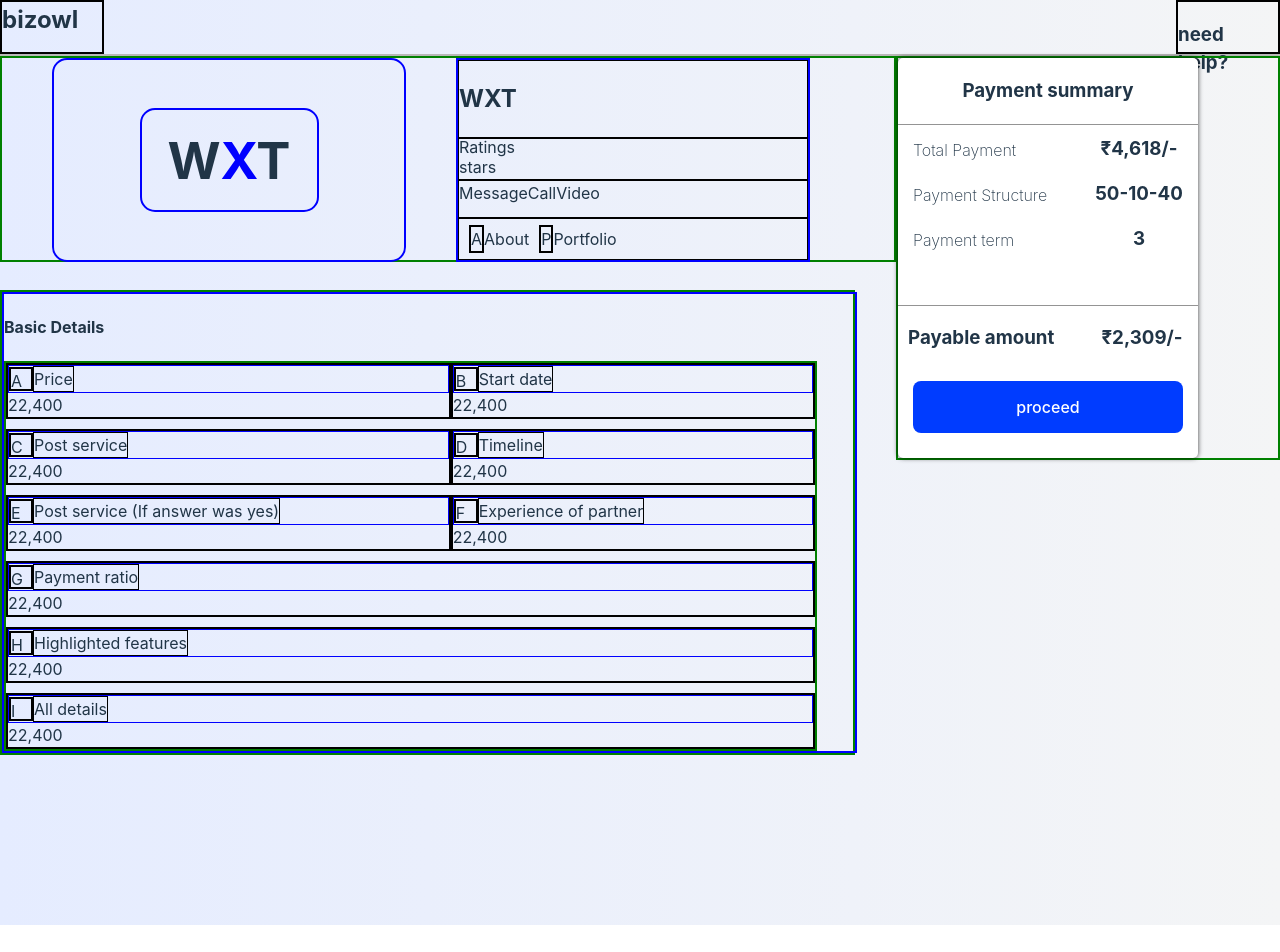
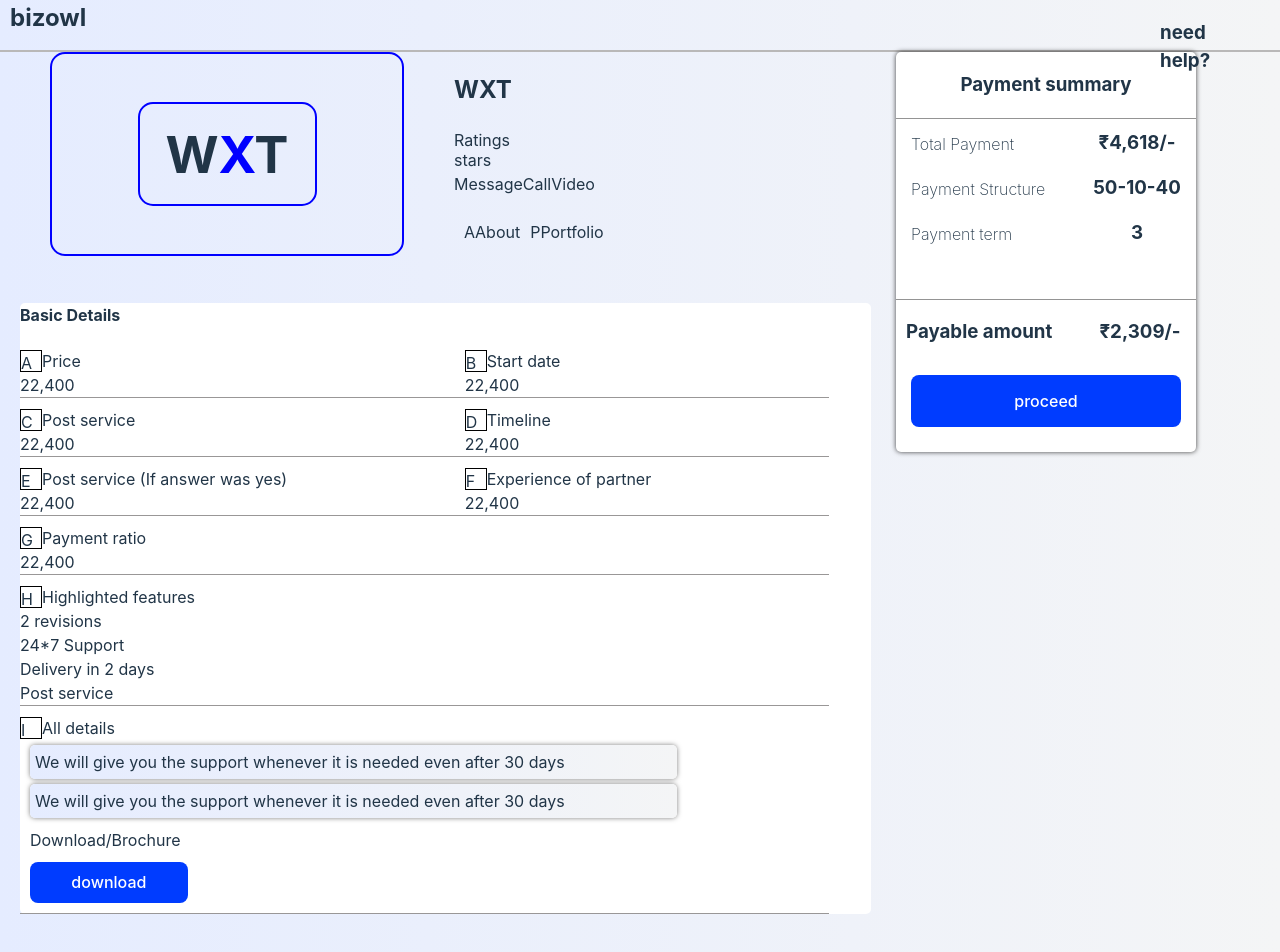
Before and after one commit to AtharvaSail11/getStarted, a React (Vite) app in the folder getStarted/: page / in a window 1280 px wide. Shown: the top 952 px of the page. Before the commit the page ends 925 px from the top, so only its background shows below. Built offline with nearby package versions, Linux system fonts and the light colour scheme.

Commit message:
changes-2

```diff
--- a/getStarted/src/App.css
+++ b/getStarted/src/App.css
@@ -19,7 +19,7 @@ nav{
 #logo{
   height: 50px;
   width:100px;
-  border:2px solid black;
+  margin-left: 10px;
 }
 
 #logo h2{
@@ -27,9 +27,10 @@ nav{
 }
 
 #need-help{
+  position: relative;
   height: 50px;
   width:100px;
-  border:2px solid black;
+  right: 20px;
 }
 
 #content{
@@ -42,7 +43,6 @@ nav{
 #section1{
   display: flex;
   height: 50%;
-  border:2px solid green;
 }
 
 #logo-box{
@@ -75,12 +75,11 @@ nav{
 #section2{
   height: auto;
   align-self:self-start;
-  border:2px solid green;
 }
 #section3{
   position: relative;
   height: auto;
+  margin-left: 20px;
   width: 95%;
-  border:2px solid green;
   bottom:170px;
 }
--- a/getStarted/src/components/basic_details.css
+++ b/getStarted/src/components/basic_details.css
@@ -1,7 +1,8 @@
 #detail-container{
     height: auto;
     width:100%;
-    border:2px solid blue;
+    background-color: white;
+    border-radius: 5px;
 }
 
 .detail-sections{
@@ -10,12 +11,11 @@
     row-gap: 10px;
     height: auto;
     width:95%;
-    border:2px solid green;
 }
 .detail-content{
     display:flex;
-    border:2px solid black;
     height: auto;
+    border-bottom:1px solid rgb(153, 151, 151);
     flex-direction: column;
 }
 
@@ -28,18 +28,16 @@
     display: flex;
     align-items: center;
     height: auto;
-    border:1px solid blue;
 }
 
 .symbol{
     height: 20px;
+    border:1px solid black;
     width:20px;
-    border:2px solid black;
 }
 
 .heading{
     height: auto;
-    border: 1px solid black;
 }
 
 .heading p{
@@ -50,3 +48,46 @@
     grid-column-start: 1;
     grid-column-end: 3;
 }
+
+#features{
+    display:flex;
+    flex-direction: column;
+}
+
+.details{
+    display: flex;
+    flex-direction: column;
+}
+
+.detail-card{
+    height:auto;
+    width:80%;
+    border-radius: 5px;
+    margin-top: 5px;
+    margin-left: 10px;
+    background-image: linear-gradient(90deg,#e5ecff,#f4f5f6);
+    box-shadow: 0px 0px 5px 0px rgba(0,0,0,0.5);
+}
+
+.detail-card p{
+    margin: 5px;
+}
+
+#btn-box{
+    display: flex;
+    flex-direction: column;
+    margin: 10px;
+}
+
+#download{
+    height:60%;
+    width:20%;
+    margin-top: 10px;
+    background-color: rgb(0, 60, 255);
+    color:white;
+    transition: 0.1s;
+}
+
+#download:hover{
+    transform: scale(1.05);
+}
--- a/getStarted/src/components/basic_details.jsx
+++ b/getStarted/src/components/basic_details.jsx
@@ -60,7 +60,12 @@ const Basic_details = () => {
                         <div className='symbol'>H</div>
                         <div className='heading'><p>Highlighted features</p></div>
                     </div>
-                    <p>22,400</p>
+                    <div id='features'>
+                        <p>2 revisions</p>
+                        <p>24*7 Support</p>
+                        <p>Delivery in 2 days</p>
+                        <p>Post service</p>
+                    </div>
                 </div>
 
                 <div className='detail-content full-width'>
@@ -68,7 +73,14 @@ const Basic_details = () => {
                         <div className='symbol'>I</div>
                         <div className='heading'><p>All details</p></div>
                     </div>
-                    <p>22,400</p>
+                    <div className='details'>
+                        <div className='detail-card'><p>We will give you the support whenever it is needed even after 30 days</p></div>
+                        <div className='detail-card'><p>We will give you the support whenever it is needed even after 30 days</p></div>
+                    </div>
+                    <div id='btn-box'>
+                        <p>Download/Brochure</p>
+                        <button id='download'>download</button>
+                    </div>
                 </div>
             </div>
         </div>
--- a/getStarted/src/components/rating_box.css
+++ b/getStarted/src/components/rating_box.css
@@ -3,18 +3,15 @@
     flex-direction: column;
     height: 200px;
     width:350px;
-    border:2px solid blue;
 }
 
 #heading{
     flex-basis: 40%;
-    border:1px solid black;
 }
 
 .rating-items{
     display: flex;
     height: 20%;
-    border:1px solid black;
 }
 
 #ratings{
@@ -39,5 +36,4 @@
 
 .box{
     display: flex;
-    border:2px solid black;
 }
```
